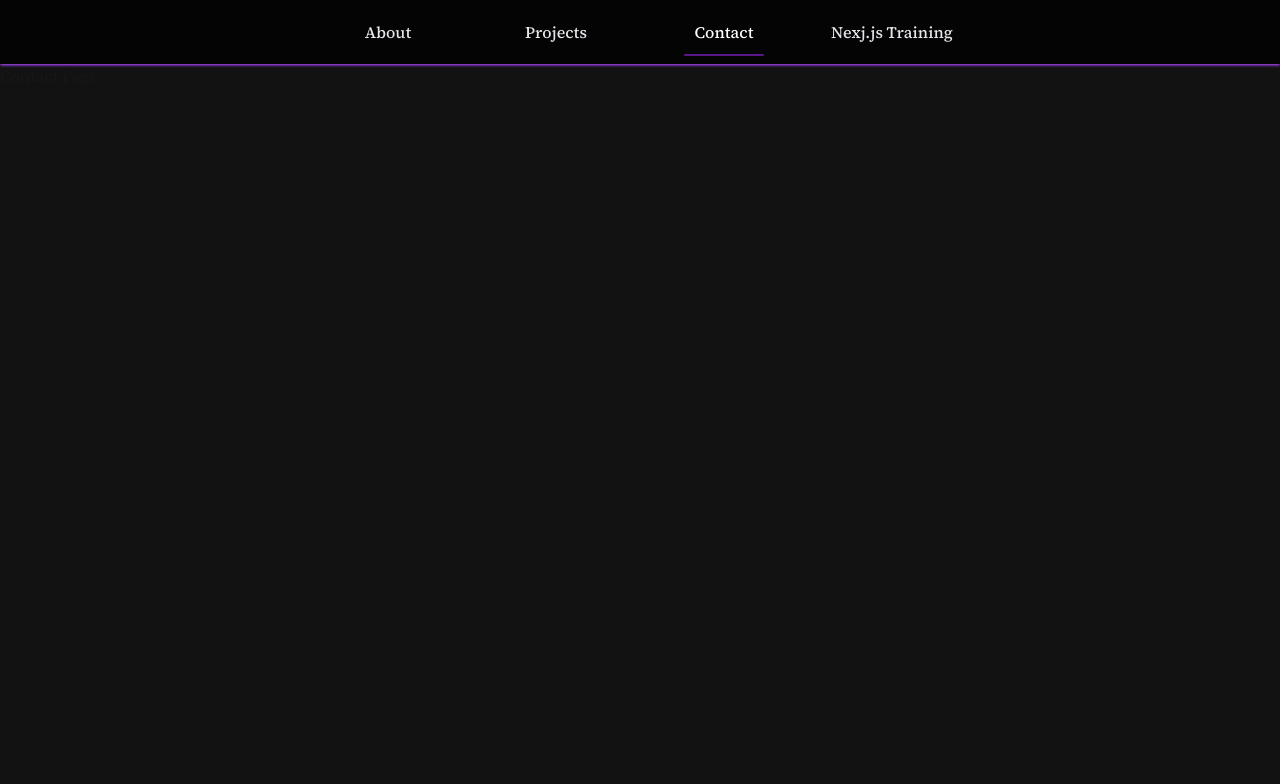
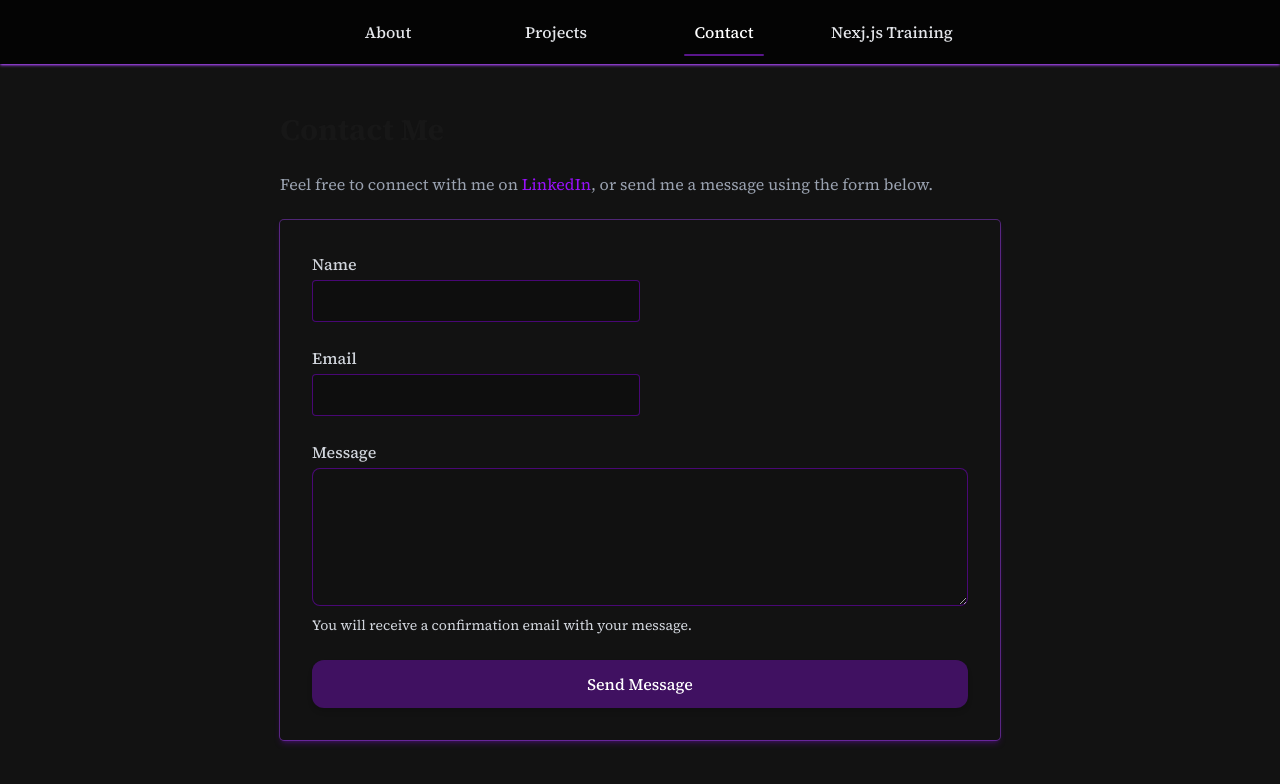
Before and after one commit to joac1144/my-website, a Next.js app: page /contact in a window 1280 px wide. Shown: the top 784 px of the page. Built offline with nearby package versions, Linux system fonts and the light colour scheme; no server answers.

Commit message:
Implement Contact page

```diff
--- a/app/contact/page.tsx
+++ b/app/contact/page.tsx
@@ -1,3 +1,24 @@
+import ContactForm from "@/app/ui/forms/contact-form";
+
 export default function Page() {
-    return <div>Contact Page</div>;
+    return (
+        <div className="mx-auto max-w-3xl px-6 py-12">
+
+            <h1 className="text-3xl font-bold mb-6">Contact Me</h1>
+
+            <p className="text-gray-400 mb-6">
+                Feel free to connect with me on{" "}
+                <a
+                    href="https://www.linkedin.com/in/joachimakofoed/"
+                    target="_blank"
+                    rel="noopener noreferrer"
+                    className="text-purple-600 hover:text-purple-500 transition"
+                >
+                    LinkedIn
+                </a>
+                , or send me a message using the form below.
+            </p>
+            <ContactForm />
+        </div>
+    );
 }
--- /dev/null
+++ b/app/lib/actions.ts
@@ -0,0 +1,61 @@
+"use server";
+
+import { z } from "zod";
+import { Resend } from 'resend';
+import { EmailSelfTemplate, EmailSenderTemplate } from "@/app/ui/contact-email-templates";
+
+const FormSchema = z.object({
+    name: z.string().min(1, { error: "Name is required" }),
+    email: z.email({ error: "Invalid email address" }),
+    message: z.string().min(10, { error: "Message is too short" }).max(1000, { error: "Message is too long" })
+});
+
+export type ContactFormState = {
+    message?: string | null;
+    errors?: {
+        name?: string[];
+        email?: string[];
+        message?: string[];
+    };
+};
+
+const resend = new Resend(process.env.RESEND_API_KEY);
+
+export async function sendContactForm(prevState: ContactFormState, formData: FormData): Promise<ContactFormState> {
+    const validatedFields = FormSchema.safeParse({
+        name: formData.get("name"),
+        email: formData.get("email"),
+        message: formData.get("message")
+    });
+
+    if (!validatedFields.success) {
+        return {
+            errors: z.flattenError(validatedFields.error).fieldErrors,
+            message: null
+        }
+    }
+
+    const { name, email, message } = validatedFields.data;
+
+    try {
+        await resend.emails.send({
+            from: "Joachim <joachim@contact.joac1144.com>",
+            to: "jak-ak-k@hotmail.com",
+            subject: `New message from ${name}`,
+            react: EmailSelfTemplate({ name, email, message })
+        });
+
+        await resend.emails.send({
+            from: "Joachim <joachim@contact.joac1144.com>",
+            to: email,
+            subject: `Thank you for reaching out, ${name}!`,
+            react: EmailSenderTemplate({ name, message })
+        });
+
+        return { message: "success" };
+    }
+    catch (error) {
+        console.error("Error sending email:", error);
+        return { message: `error: ${error}` };
+    }
+}
--- /dev/null
+++ b/app/ui/contact-email-templates.tsx
@@ -0,0 +1,68 @@
+import { Body, Container, Head, Heading, Html, Preview, Section, Text } from "@react-email/components";
+
+type EmailSelfTemplateProps = {
+    name: string;
+    email: string;
+    message: string;
+};
+
+type EmailSenderTemplateProps = {
+    name: string;
+    message: string;
+};
+
+
+export function EmailSelfTemplate({ name, email, message }: EmailSelfTemplateProps) {
+    return (
+        <Html>
+            <Head />
+            <Preview>New contact form submission from {name}</Preview>
+            <Body style={{ backgroundColor: "#f9fafb", fontFamily: "Arial, sans-serif" }}>
+                <Container style={{ margin: "40px auto", padding: "24px", backgroundColor: "#ffffff", borderRadius: "8px", maxWidth: "600px", border: "1px solid #e5e7eb" }}>
+                    <Heading style={{ fontSize: "20px", marginBottom: "16px", color: "#4B0082" }}>
+                        New Contact Form Submission
+                    </Heading>
+                    <Section style={{ marginBottom: "12px" }}>
+                        <Text><strong>Name:</strong> {name}</Text>
+                        <Text><strong>Email:</strong> {email}</Text>
+                    </Section>
+                    <Section>
+                        <Text style={{ marginBottom: "8px" }}><strong>Message:</strong></Text>
+                        <Text style={{ whiteSpace: "pre-wrap", background: "#f3f4f6", padding: "12px", borderRadius: "6px" }}>
+                            {message}
+                        </Text>
+                    </Section>
+                </Container>
+            </Body>
+        </Html>
+    );
+}
+
+export function EmailSenderTemplate({ name, message }: EmailSenderTemplateProps) {
+    return (
+        <Html>
+            <Head />
+            <Preview>Thanks for reaching out, {name}!</Preview>
+            <Body style={{ backgroundColor: "#f9fafb", fontFamily: "Arial, sans-serif" }}>
+                <Container style={{ margin: "40px auto", padding: "24px", backgroundColor: "#ffffff", borderRadius: "8px", maxWidth: "600px", border: "1px solid #e5e7eb" }}>
+                    <Heading style={{ fontSize: "20px", marginBottom: "16px", color: "#2c004cff" }}>
+                        Thank you for reaching out, {name}!
+                    </Heading>
+                    <Text style={{ marginBottom: "16px" }}>
+                        I&apos;ve received your message and will get back to you as soon as possible.
+                    </Text>
+                    <Section>
+                        <Text style={{ marginBottom: "8px" }}><strong>Your Message:</strong></Text>
+                        <Text style={{ whiteSpace: "pre-wrap", background: "#f3f4f6", padding: "12px", borderRadius: "6px" }}>
+                            {message}
+                        </Text>
+                    </Section>
+                    <Text style={{ marginTop: "24px" }}>
+                        Best regards,<br />
+                        Joachim
+                    </Text>
+                </Container>
+            </Body>
+        </Html>
+    );
+}
--- /dev/null
+++ b/app/ui/forms/contact-form.tsx
@@ -0,0 +1,52 @@
+"use client";
+
+import { useActionState } from "react";
+import Input from "@/app/ui/forms/input";
+import { sendContactForm, ContactFormState } from "@/app/lib/actions";
+import FormError from "@/app/ui/forms/form-error";
+
+export default function ContactForm() {
+    const initialState: ContactFormState = { message: null, errors: {} };
+    const [formState, formAction] = useActionState(sendContactForm, initialState);
+
+    return (
+        <div className="rounded shadow-md shadow-purple-800/40 p-8 ring-1 ring-purple-500/40">
+                <form action={formAction} className="space-y-6">
+                    <div>
+                        <label htmlFor="name" className="block font-medium text-gray-300 mb-1">
+                            Name
+                        </label>
+                        <Input id="name" name="name" ariaDescribedBy="name-error" />
+                        <FormError id="name-error" errors={formState.errors?.name} />
+                    </div>
+                    <div>
+                        <label htmlFor="email" className="block font-medium text-gray-300 mb-1">
+                            Email
+                        </label>
+                        <Input id="email" name="email" type="email" ariaDescribedBy="email-error" />
+                        <FormError id="email-error" errors={formState.errors?.email} />
+                    </div>
+                    <div>
+                        <label htmlFor="message" className="block font-medium text-gray-300 mb-1">
+                            Message
+                        </label>
+                        <textarea
+                            id="message"
+                            name="message"
+                            rows={5}
+                            aria-describedby="message-error"
+                            className="w-full rounded-lg bg-black/5 border border-purple-700/50 text-gray-200 placeholder-gray-500 px-3 py-2 focus:outline-none focus:ring-2 focus:ring-purple-600"
+                        />
+                        <FormError id="message-error" errors={formState.errors?.message} />
+                        <span className="text-gray-300 text-sm">You will receive a confirmation email with your message.</span>
+                    </div>
+                    <button
+                        type="submit"
+                        className="w-full px-4 py-3 bg-purple-800/50 text-white font-medium rounded-xl shadow-md hover:bg-purple-600/60 transition"
+                    >
+                        Send Message
+                    </button>
+                </form>
+            </div>
+    );
+}
--- /dev/null
+++ b/app/ui/forms/form-error.tsx
@@ -0,0 +1,22 @@
+type FormErrorProps = {
+  id: string;
+  errors?: string[];
+};
+
+export default function FormError({ id, errors }: FormErrorProps) {
+    if (!errors || errors.length === 0) {
+        return null;
+    }
+
+    return (
+        <div id={id} aria-live="polite" aria-atomic="true">
+            {
+                errors.map((error: string) => (
+                    <p key={error} className="text-red-500 text-sm mt-1">
+                        {error}
+                    </p>
+                ))
+            }
+        </div>
+    )
+}
--- /dev/null
+++ b/app/ui/forms/input.tsx
@@ -0,0 +1,13 @@
+type InputProps = {
+    id: string;
+    name: string;
+    type?: string;
+    placeholder?: string;
+    ariaDescribedBy?: string;
+}
+
+export default function Input({ id, name, type, placeholder, ariaDescribedBy }: InputProps) {
+    return (
+        <input id={id} name={name} type={type} placeholder={placeholder} autoComplete="off" aria-describedby={ariaDescribedBy} className="w-3/4 md:w-1/2 rounded bg-black/20 border border-purple-700/50 text-gray-200 placeholder-gray-500 px-3 py-2 focus:outline-none focus:ring-2 focus:ring-purple-600" />
+    );
+}
--- a/package.json
+++ b/package.json
@@ -9,6 +9,8 @@
     "lint": "eslint"
   },
   "dependencies": {
+    "@react-email/components": "^0.5.5",
+    "@react-email/render": "^1.3.1",
     "@tailwindcss/typography": "^0.5.19",
     "@vercel/analytics": "^1.5.0",
     "@vercel/speed-insights": "^1.2.0",
@@ -18,7 +20,9 @@
     "react": "19.1.0",
     "react-datocms": "^7.2.2",
     "react-dom": "19.1.0",
-    "react-markdown": "^10.1.0"
+    "react-markdown": "^10.1.0",
+    "resend": "^6.1.1",
+    "zod": "^4.1.11"
   },
   "devDependencies": {
     "@eslint/eslintrc": "^3",
```
Also changed, not shown: 2 other files (tests, documents, lock files or other folders).
